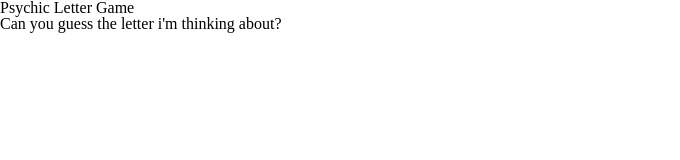
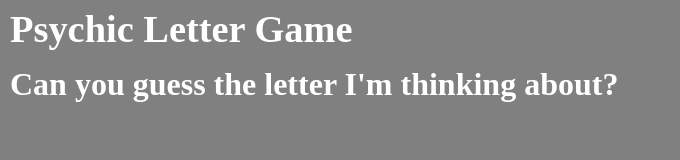
Before and after one commit to wisler9/Psychic-Game, a plain HTML site: page index.html in a window 1280 px wide. Shown: the whole page, without its empty margins (0-680 px from the left). Drawn offline with Linux system fonts and the light colour scheme.

Commit message:
Updated version of the file

```diff
--- a/assets/css/style.css
+++ b/assets/css/style.css
@@ -1,4 +1,26 @@
+body {
+    background-color: grey;
+}
+
 h1,
 h2 {
     font-family: 'Times New Roman', Times, serif;
+    font-weight: bold;
+    padding: 10px;
+    color: #fff;
 }
+
+h1 {
+    font-size: 2.4em;
+}
+
+h2 {
+    font-size: 2em;
+}
+
+p {
+    font-size: 1.2em;
+    line-height: 1.5;
+    color: #fff;
+    margin-top: 20px;
+}
--- a/assets/javascript/game.js
+++ b/assets/javascript/game.js
@@ -5,8 +5,7 @@ var winsText = document.getElementById("winsText");
 var losesText = document.getElementById("losesText");
 var guessesText = document.getElementById("guessesText");
 
-// Initialize variables
-
+// Initializing variables
 var wins = 0;
 var loses = 0;
 var counter = 0
@@ -56,7 +55,6 @@ document.onkeyup = function (event) {
     }
 
     // var collectionOfLetters = [];
-
     collectionOfLetters.push(pressedKey);
 
     inputText.textContent = "You chose: " + collectionOfLetters;
--- a/index.html
+++ b/index.html
@@ -12,7 +12,7 @@
 
 <body>
     <h1>Psychic Letter Game</h1>
-    <h2 id="intro-question">Can you guess the letter i'm thinking about?</h2>
+    <h2 id="intro-question">Can you guess the letter I'm thinking about?</h2>
     <p id="inputText"></p>
     <p id="winsText"></p>
     <p id="losesText"></p>
```
